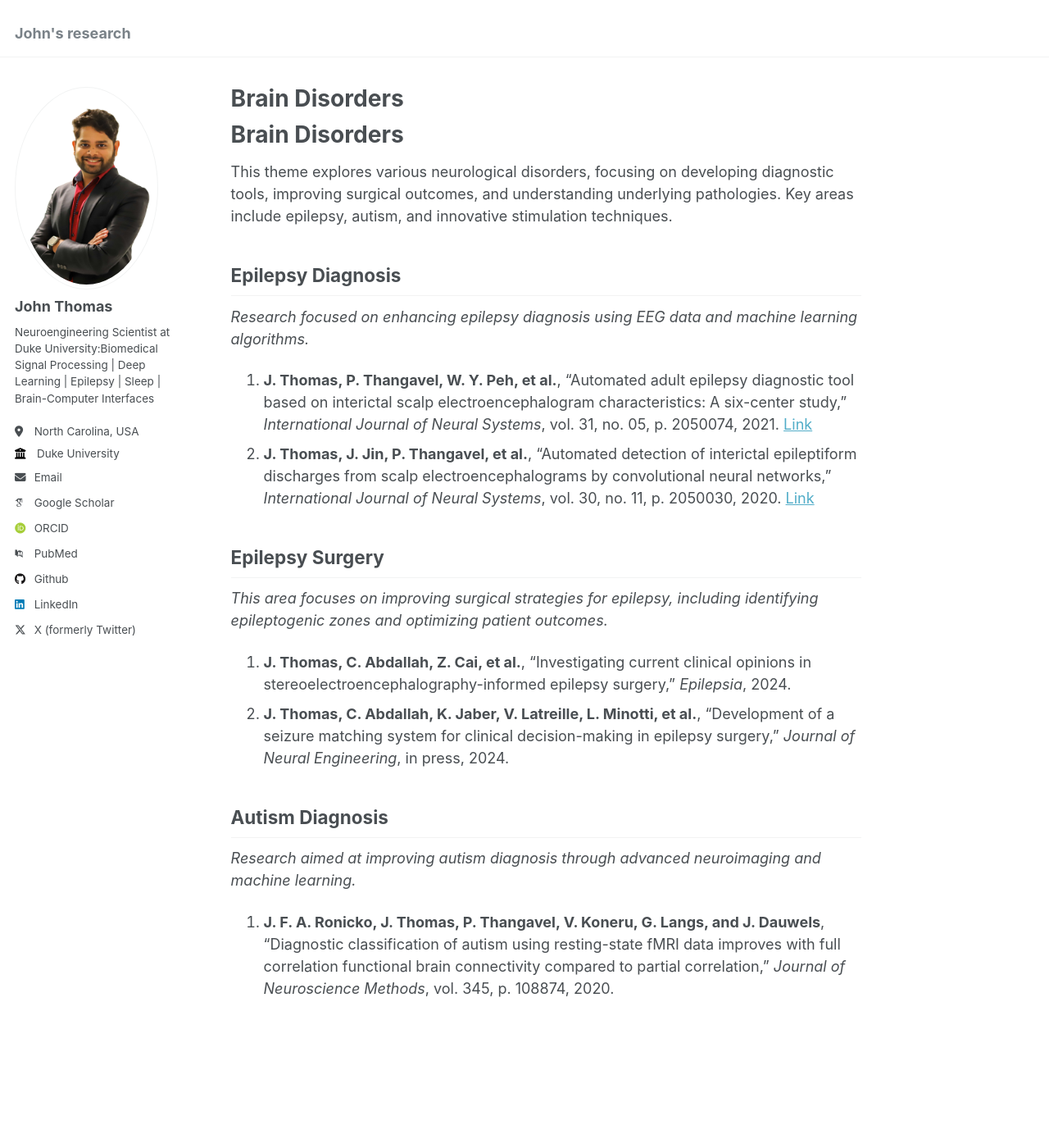
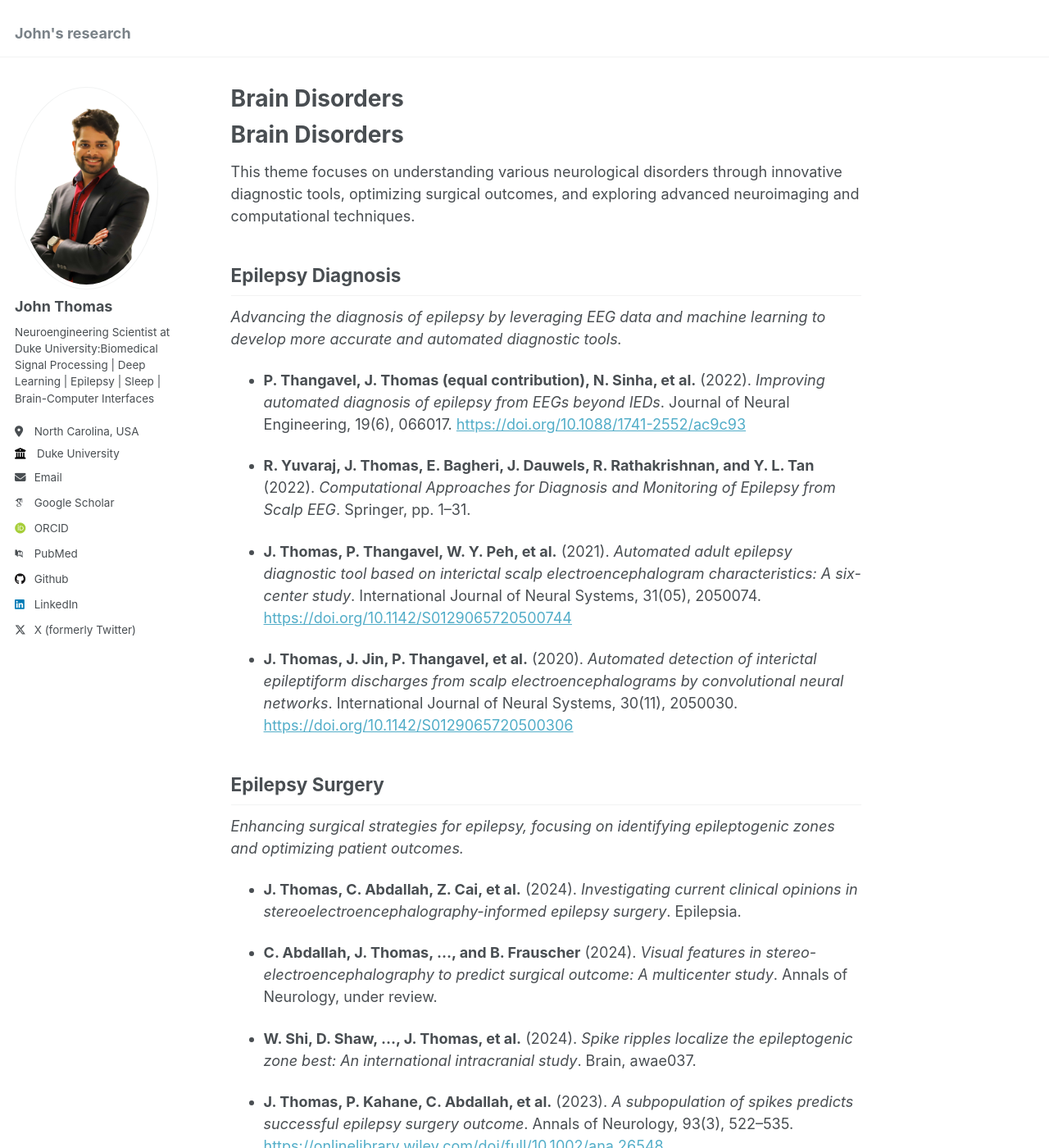
Before and after one commit to johnthomasphd/johnthomasphd.github.io, a Jekyll site: the page built from _pages/about_page_1.md, in a window 1280 px wide and 1400 px high. Shown: the whole window at 82% size. Built offline with Jekyll 4.4.1, drawn with Linux system fonts in a browser that asks for light colours; some web fonts are replaced; some of the changed text lies outside the part shown.

Commit message:
Update about_page_1.md

```diff
--- a/_pages/about_page_1.md
+++ b/_pages/about_page_1.md
@@ -6,24 +6,52 @@ author_profile: true
 
 # Brain Disorders
 
-This theme explores various neurological disorders, focusing on developing diagnostic tools, improving surgical outcomes, and understanding underlying pathologies. Key areas include epilepsy, autism, and innovative stimulation techniques.
+This theme focuses on understanding various neurological disorders through innovative diagnostic tools, optimizing surgical outcomes, and exploring advanced neuroimaging and computational techniques.
 
 ## Epilepsy Diagnosis
 
-*Research focused on enhancing epilepsy diagnosis using EEG data and machine learning algorithms.*
+*Advancing the diagnosis of epilepsy by leveraging EEG data and machine learning to develop more accurate and automated diagnostic tools.*
 
-1. **J. Thomas, P. Thangavel, W. Y. Peh, et al.**, “Automated adult epilepsy diagnostic tool based on interictal scalp electroencephalogram characteristics: A six-center study,” *International Journal of Neural Systems*, vol. 31, no. 05, p. 2050074, 2021. [Link](https://doi.org/10.1142/S0129065720500744)
-2. **J. Thomas, J. Jin, P. Thangavel, et al.**, “Automated detection of interictal epileptiform discharges from scalp electroencephalograms by convolutional neural networks,” *International Journal of Neural Systems*, vol. 30, no. 11, p. 2050030, 2020. [Link](https://doi.org/10.1142/S0129065720500306)
+- **P. Thangavel, J. Thomas (equal contribution), N. Sinha, et al.** (2022). *Improving automated diagnosis of epilepsy from EEGs beyond IEDs*. Journal of Neural Engineering, 19(6), 066017. [https://doi.org/10.1088/1741-2552/ac9c93](https://doi.org/10.1088/1741-2552/ac9c93)
+
+- **R. Yuvaraj, J. Thomas, E. Bagheri, J. Dauwels, R. Rathakrishnan, and Y. L. Tan** (2022). *Computational Approaches for Diagnosis and Monitoring of Epilepsy from Scalp EEG*. Springer, pp. 1–31.
+
+- **J. Thomas, P. Thangavel, W. Y. Peh, et al.** (2021). *Automated adult epilepsy diagnostic tool based on interictal scalp electroencephalogram characteristics: A six-center study*. International Journal of Neural Systems, 31(05), 2050074. [https://doi.org/10.1142/S0129065720500744](https://doi.org/10.1142/S0129065720500744)
+
+- **J. Thomas, J. Jin, P. Thangavel, et al.** (2020). *Automated detection of interictal epileptiform discharges from scalp electroencephalograms by convolutional neural networks*. International Journal of Neural Systems, 30(11), 2050030. [https://doi.org/10.1142/S0129065720500306](https://doi.org/10.1142/S0129065720500306)
 
 ## Epilepsy Surgery
 
-*This area focuses on improving surgical strategies for epilepsy, including identifying epileptogenic zones and optimizing patient outcomes.*
+*Enhancing surgical strategies for epilepsy, focusing on identifying epileptogenic zones and optimizing patient outcomes.*
 
-1. **J. Thomas, C. Abdallah, Z. Cai, et al.**, “Investigating current clinical opinions in stereoelectroencephalography-informed epilepsy surgery,” *Epilepsia*, 2024.
-2. **J. Thomas, C. Abdallah, K. Jaber, V. Latreille, L. Minotti, et al.**, “Development of a seizure matching system for clinical decision-making in epilepsy surgery,” *Journal of Neural Engineering*, in press, 2024.
+- **J. Thomas, C. Abdallah, Z. Cai, et al.** (2024). *Investigating current clinical opinions in stereoelectroencephalography-informed epilepsy surgery*. Epilepsia.
+
+- **C. Abdallah, J. Thomas, ..., and B. Frauscher** (2024). *Visual features in stereo-electroencephalography to predict surgical outcome: A multicenter study*. Annals of Neurology, under review.
+
+- **W. Shi, D. Shaw, ..., J. Thomas, et al.** (2024). *Spike ripples localize the epileptogenic zone best: An international intracranial study*. Brain, awae037.
+
+- **J. Thomas, P. Kahane, C. Abdallah, et al.** (2023). *A subpopulation of spikes predicts successful epilepsy surgery outcome*. Annals of Neurology, 93(3), 522–535. [https://onlinelibrary.wiley.com/doi/full/10.1002/ana.26548](https://onlinelibrary.wiley.com/doi/full/10.1002/ana.26548)
+
+## Characterization and Phenotyping
+
+*Refining the characterization and classification of neurological disorders through neuroimaging and computational modeling.*
+
+- **J. Thomas, C. Abdallah, K. Jaber, V. Latreille, L. Minotti, et al.** (2024). *Development of a seizure matching system for clinical decision making in epilepsy surgery*. Journal of Neural Engineering, in press.
+
+- **S. Abirami, Y. Rajamanickam, R. Menon, J. Thomas, and A. R. Jac Fredo** (2024). *Characterization and classification of seizure types using time-frequency decomposition of scalp EEG signals*. IEEE Access, under review.
+
+- **K. Schiller, J. Thomas, T. Avigdor, et al.** (2024). *Pulsatile corticoid therapy reduces interictal epileptic activity burden in children with genetic drug-resistant epilepsy*. Epilepsia Open.
+
+- **S. G. AA, D. Vedantham, J. Thomas, ..., and A. R. JF** (2023). *Optimization of pre-ictal interval time period for epileptic seizure prediction using temporal and frequency features*. Studies in Health Technology and Informatics, 302, 232–236. [https://europepmc.org/article/med/37203653](https://europepmc.org/article/med/37203653)
+
+## Stimulation
+
+*Investigating the use of non-invasive stimulation techniques to modulate brain activity and improve outcomes for neurological disorders.*
+
+- **T. Arafat, J. Thomas, G. Gurevitch, ..., F. Fahoum, and S. Kipervasser** (2024). *Music therapy’s potential to mitigate epileptic activity in drug-resistant focal epilepsy*. Accepted for presentation at the Canadian League Against Epilepsy (CLAE) Annual Meeting.
 
 ## Autism Diagnosis
 
-*Research aimed at improving autism diagnosis through advanced neuroimaging and machine learning.*
+*Advancing the diagnosis of autism through innovative neuroimaging techniques and machine learning models.*
 
-1. **J. F. A. Ronicko, J. Thomas, P. Thangavel, V. Koneru, G. Langs, and J. Dauwels**, “Diagnostic classification of autism using resting-state fMRI data improves with full correlation functional brain connectivity compared to partial correlation,” *Journal of Neuroscience Methods*, vol. 345, p. 108874, 2020.
+- **J. F. A. Ronicko, J. Thomas, P. Thangavel, V. Koneru, G. Langs, and J. Dauwels** (2020). *Diagnostic classification of autism using resting-state fMRI data improves with full correlation functional brain connectivity compared to partial correlation*. Journal of Neuroscience Methods, 345, 108884. [https://doi.org/10.1016/j.jneumeth.2020.108884](https://doi.org/10.1016/j.jneumeth.2020.108884)
```
